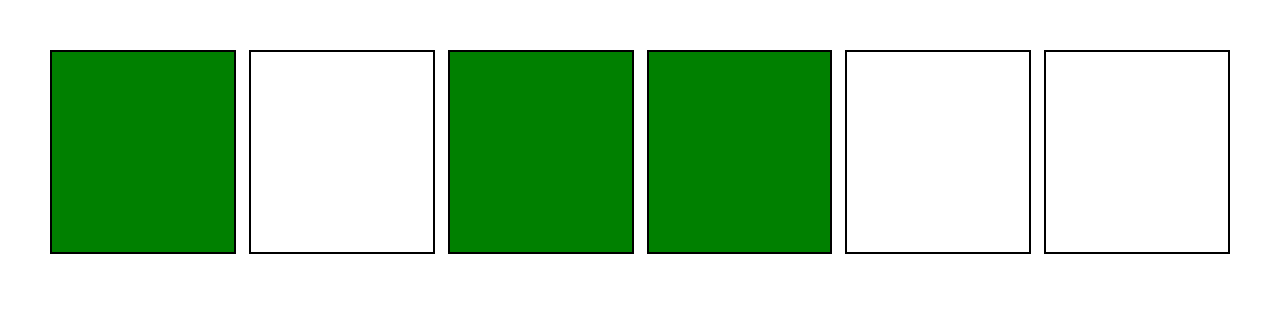
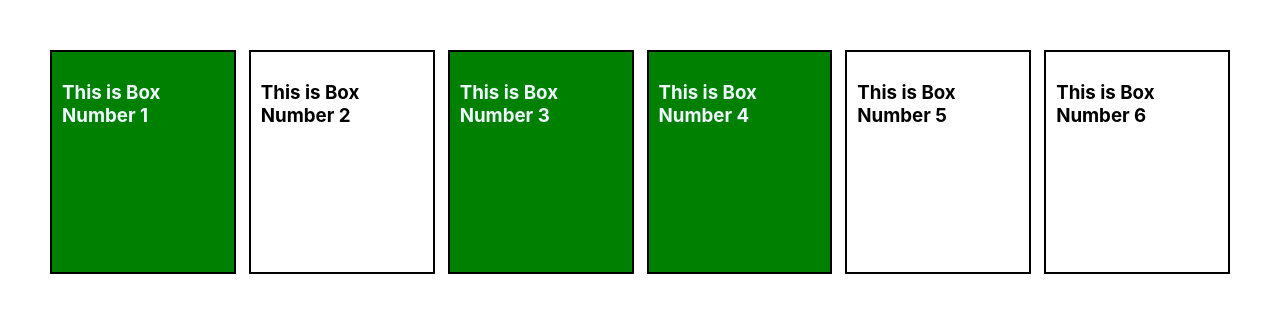
Before and after one commit to daniarfadd/react-state-exercise, a React (Create React App) app: page / in a window 1280 px wide. Shown: the top 312 px of the page. Built offline with nearby package versions, Linux system fonts and the light colour scheme.

Commit message:
made a click function in app js to change the data

```diff
--- a/src/App.css
+++ b/src/App.css
@@ -12,4 +12,5 @@
   border: 2px solid black;
   display: inline-block;
   min-width: 150px;
+  padding: 10px;
 }
--- a/src/App.js
+++ b/src/App.js
@@ -8,15 +8,37 @@ function App() {
 
   const [boxes, setBoxes] = useState(boxData);
 
-  // function handleClick(id) {
-  //   setBoxes()
-  // }
+
 
   // const objectBox = boxes.map(box => box.on)
   // console.log(objectBox)
-  function klik(){
-    console.log("Box Clicked")
+
+  // this is a function that runs when the component is clicked
+  function klik(id){
+    // console.log(id)
+
+    setBoxes(prevBoxesState => {
+      let newBoxes = []
+      for(let i = 0; i < prevBoxesState.length; i++){
+        let currentBox = prevBoxesState[i]
+        if(currentBox.id === id) {
+          let updatedBox = {...currentBox, on: !currentBox.on}
+          newBoxes.push(updatedBox)
+        } else{
+          newBoxes.push(currentBox)
+        }
+      }
+      return newBoxes
+    })
   }
+
+
+// to see if the state is changing
+ useEffect(() =>
+ console.log(boxes),[boxes]
+ )
+
+
 
   const boxElement = boxes.map(box => (
     <Box
--- a/src/Box.js
+++ b/src/Box.js
@@ -3,22 +3,15 @@ import React, { useState } from 'react';
 
 function Box(props) {
 
-
-    const [filled, setFilled] = useState(props.filled);
-
-    function changeColor() {
-        setFilled(prevFilledState => !prevFilledState);
+    const style = {
+        backgroundColor: props.filled ? 'green' : '#fff',
+        cursor: 'pointer',
+        color: props.filled ? "aliceblue" : "black"
     }
 
-    const style = {
-        backgroundColor: filled ? 'green' : '#fff',
-        cursor: 'pointer'
-    }
-
-    // console.log(filled)
     return (
-        <div className="box" style={style} onClick={props.click}>
-
+        <div className="box" style={style} onClick={() => props.click(props.id)}>
+            <h3>This is Box Number {props.id}</h3>
         </div>
      );
 }
```
